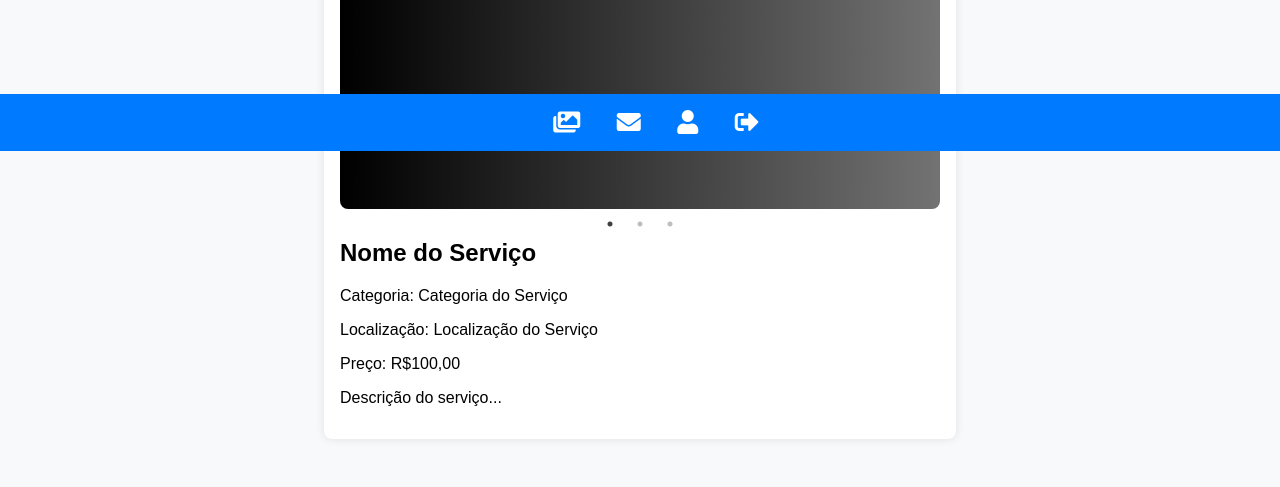
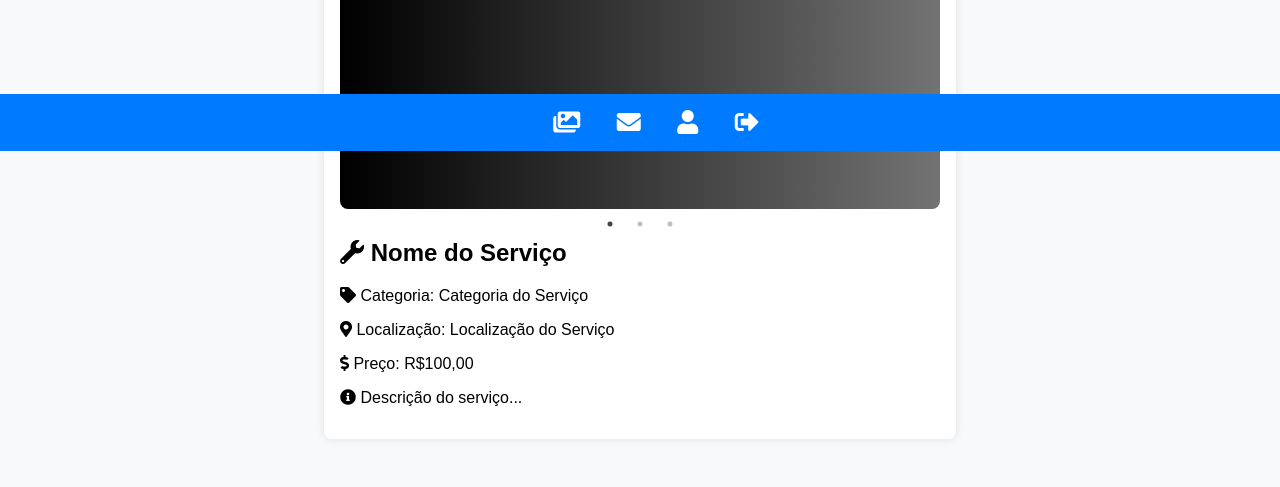
Before and after one commit to sr-oliveira/connectpro, a Flask app: page /inicio in a window 1280 px wide. Shown: the part 649-1136 px from the top of the page. Run offline with Flask 2, Linux system fonts and the light colour scheme; grey boxes are pictures that could not be loaded.

Commit message:
Melhorias

```diff
--- a/server/static/css/estilofeed.css
+++ b/server/static/css/estilofeed.css
@@ -1,5 +1,5 @@
 body {
-  font-family: Arial, sans-serif;
+  font-family: 'Montserrat', sans-serif;
   margin: 0;
   padding: 0;
   box-sizing: border-box;
--- a/server/static/css/styles.css
+++ b/server/static/css/styles.css
@@ -3,7 +3,7 @@
 }
 
   body {
-  font-family: 'Arial', sans-serif;
+  font-family: 'Montserrat', sans-serif;
   background-color: #f5f5f5;
   color: #333;
   margin: 0;
--- a/server/templates/index.html
+++ b/server/templates/index.html
@@ -4,6 +4,8 @@
   <meta charset="UTF-8">
   <meta name="viewport" content="width=device-width, initial-scale=1.0">
   <link rel="stylesheet" href="/static/css/styles.css">
+  <link rel="stylesheet" href="https://fonts.googleapis.com/css2?family=Roboto:wght@400;700&display=swap">
+
   <title>ConnectPro - Página Inicial</title>
 </head>
 <body>
--- a/server/templates/inicio.html
+++ b/server/templates/inicio.html
@@ -8,6 +8,7 @@
   <link rel="stylesheet" type="text/css" href="https://cdn.jsdelivr.net/npm/slick-carousel@1.8.1/slick/slick.css"/>
   <link rel="stylesheet" type="text/css" href="https://cdn.jsdelivr.net/npm/slick-carousel@1.8.1/slick/slick-theme.css"/>
   <link rel="stylesheet" href="https://cdnjs.cloudflare.com/ajax/libs/font-awesome/5.15.1/css/all.min.css" />
+  <link rel="stylesheet" href="https://fonts.googleapis.com/css2?family=Roboto:wght@400;700&display=swap">
 
   <title>ConnectPro</title>
 
@@ -47,14 +48,14 @@
           <img src="/static/imagem/pc.jpg" alt="Imagem do Serviço 2">
           <img src="imagem_servico_3.jpg" alt="Imagem do Serviço 3">
         </div>
-        <h2>Nome do Serviço</h2>
-        <p>Categoria: Categoria do Serviço</p>
-        <p>Localização: Localização do Serviço</p>
-        <p>Preço: R$100,00</p>
-        <p>Descrição do serviço...</p>
+      <h2><i class="fas fa-wrench"></i> Nome do Serviço</h2>
+      <p><i class="fas fa-tag"></i> Categoria: Categoria do Serviço</p>
+      <p><i class="fas fa-map-marker-alt"></i> Localização: Localização do Serviço</p>
+      <p><i class="fas fa-dollar-sign"></i> Preço: R$100,00</p>
+      <p><i class="fas fa-info-circle"></i> Descrição do serviço...</p>
       </div>
 
-      <!-- Adicione mais publicações conforme necessário -->
+
     </section>
   </main>
 
--- a/server/templates/login.html
+++ b/server/templates/login.html
@@ -7,6 +7,7 @@
   <script src="https://www.gstatic.com/firebasejs/7.20.0/firebase-app.js"></script>
   <script src="https://www.gstatic.com/firebasejs/7.20.0/firebase-auth.js"></script>
   <link rel="stylesheet" href="https://cdnjs.cloudflare.com/ajax/libs/font-awesome/5.15.1/css/all.min.css" />
+  <link rel="stylesheet" href="https://fonts.googleapis.com/css2?family=Roboto:wght@400;700&display=swap">
 
   <title>ConnectPro - Login</title>
 </head>
```
